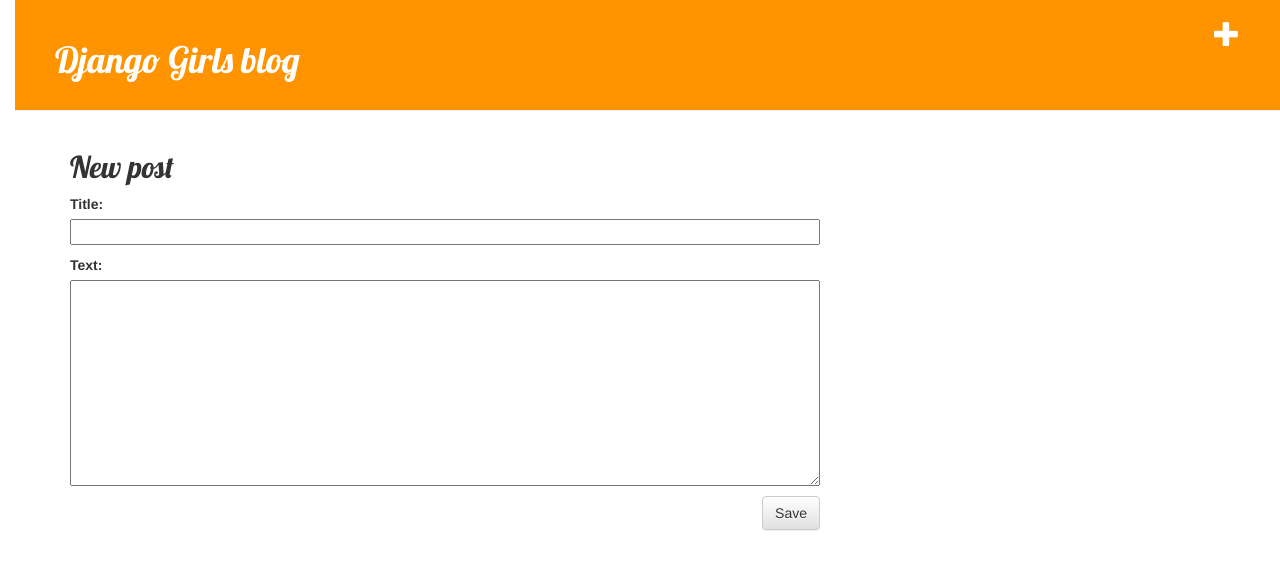
After one commit to pazworld/study, a Django app: page /post/new/ in a window 1280 px wide. The commit adds this page. Shown: the top 570 px of the page. Run offline with Django 3.2, Linux system fonts and the light colour scheme; some libraries are stand-ins or nearby versions.

Commit message:
can post new post

```diff
--- a/blog/templates/blog/base.html
+++ b/blog/templates/blog/base.html
@@ -10,6 +10,7 @@
     </head>
     <body>
         <div class="page-header">
+            <a href="{% url 'post_new' %}" class="top-menu"><span class="glyphicon glyphicon-plus"></span></a>
             <h1><a href="/">Django Girls blog</a></h1>
         </div>
 
--- /dev/null
+++ b/blog/templates/blog/post_edit.html
@@ -0,0 +1,9 @@
+{% extends 'blog/base.html' %}
+
+{% block content %}
+    <h2>New post</h2>
+    <form method="POST" class="post-form">{% csrf_token %}
+        {{ form.as_p }}
+        <button type="submit" class="save btn btn-default">Save</button>
+    </form>
+{% endblock %}
--- a/blog/urls.py
+++ b/blog/urls.py
@@ -4,4 +4,5 @@ from . import views
 urlpatterns = [
     path('', views.post_list, name='post_list'),
     path('post/<int:pk>/', views.post_detail, name='post_detail'),
+    path('post/new/', views.post_new, name='post_new'),
 ]
--- a/blog/views.py
+++ b/blog/views.py
@@ -1,5 +1,6 @@
-from django.shortcuts import render, get_object_or_404
+from django.shortcuts import get_object_or_404, redirect, render
 from django.utils import timezone
+from .forms import PostForm
 from .models import Post
 
 def post_list(request):
@@ -9,3 +10,16 @@ def post_list(request):
 def post_detail(request, pk):
     post = get_object_or_404(Post, pk=pk)
     return render(request, 'blog/post_detail.html', {'post': post})
+
+def post_new(request):
+    if request.method == "POST":
+        form = PostForm(request.POST)
+        if form.is_valid():
+            post = form.save(commit=False)
+            post.author = request.user
+            post.published_date = timezone.now()
+            post.save()
+            return redirect('post_detail', pk=post.pk)
+    else:
+        form = PostForm()
+        return render(request, 'blog/post_edit.html', {'form': form})
```
